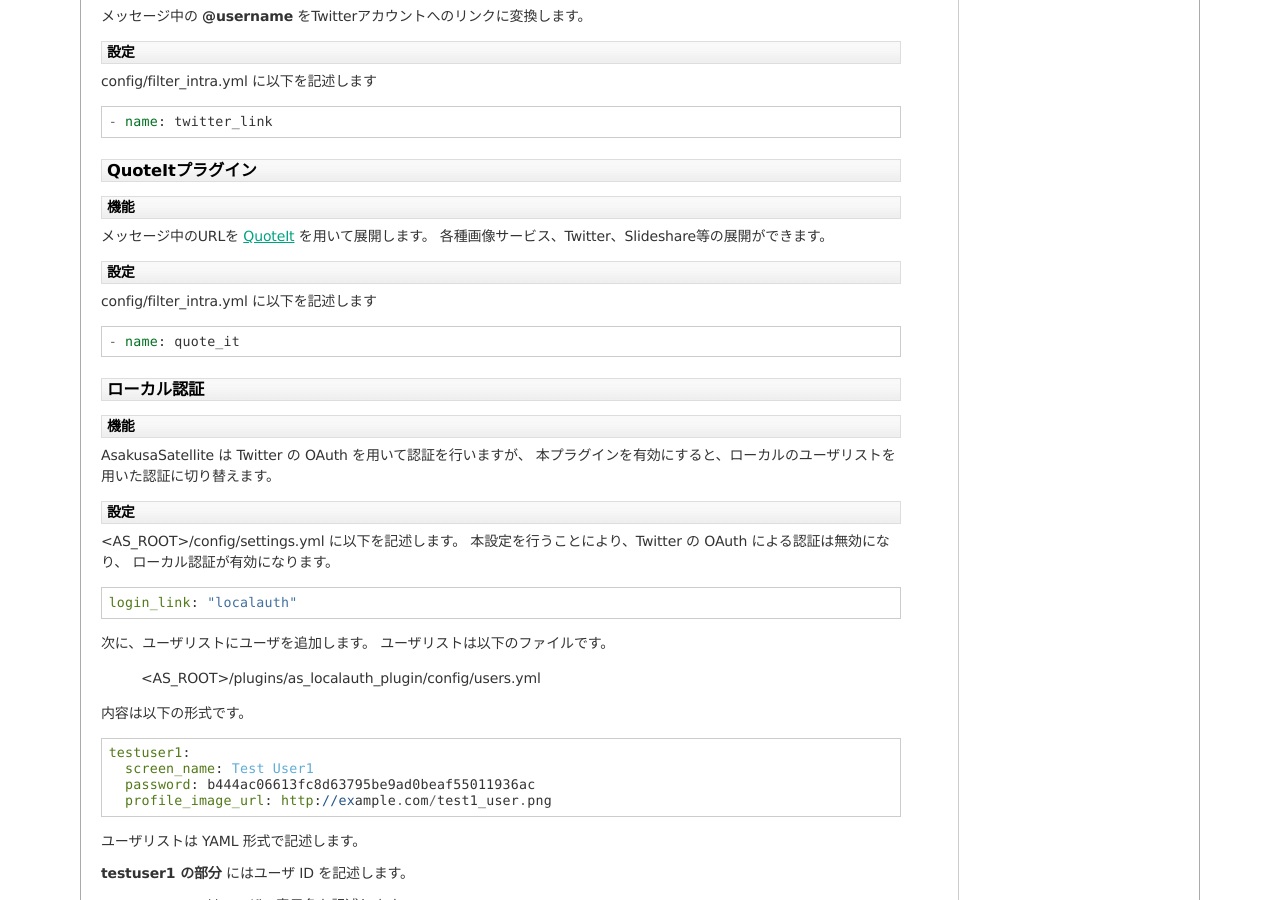
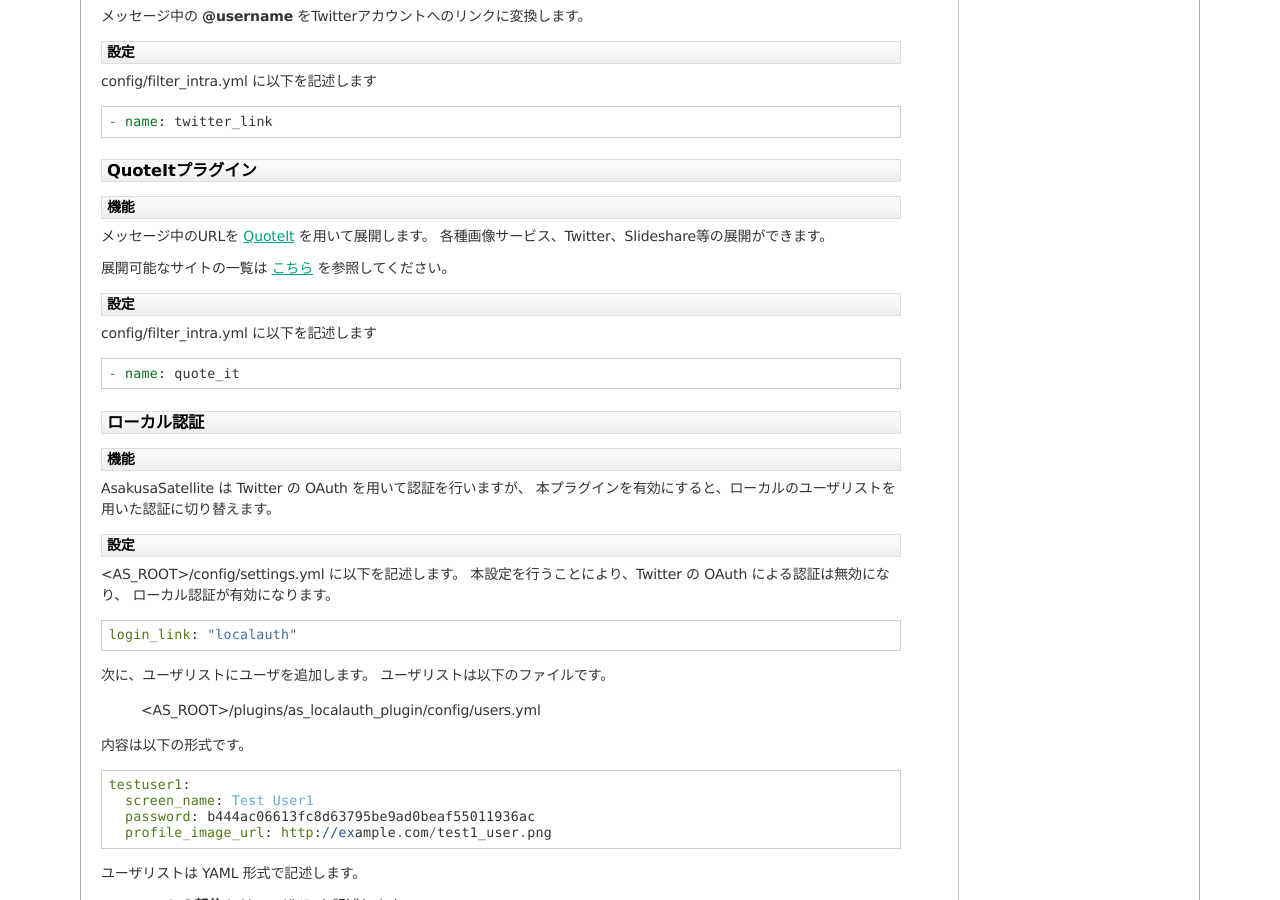
Before and after one commit to codefirst/asakusa-satellite-manual, a Sphinx documentation site: the page built from source/plugin.rst, in a window 1280 px wide and 900 px high, scrolled down 1833 px. Built offline with Sphinx 7.4.7, drawn with Linux system fonts in a browser that asks for light colours.

Commit message:
add quoteit list

```diff
--- a/source/plugin.rst
+++ b/source/plugin.rst
@@ -111,6 +111,8 @@ QuoteItプラグイン
 メッセージ中のURLを `QuoteIt <http://quoteit.heroku.com>`_ を用いて展開します。
 各種画像サービス、Twitter、Slideshare等の展開ができます。
 
+展開可能なサイトの一覧は `こちら <http://quoteit.heroku.com/plugins>`_ を参照してください。
+
 設定
 ^^^^^^^^^^^^^^^^^^^^^^^
 config/filter\_intra.yml に以下を記述します
```
